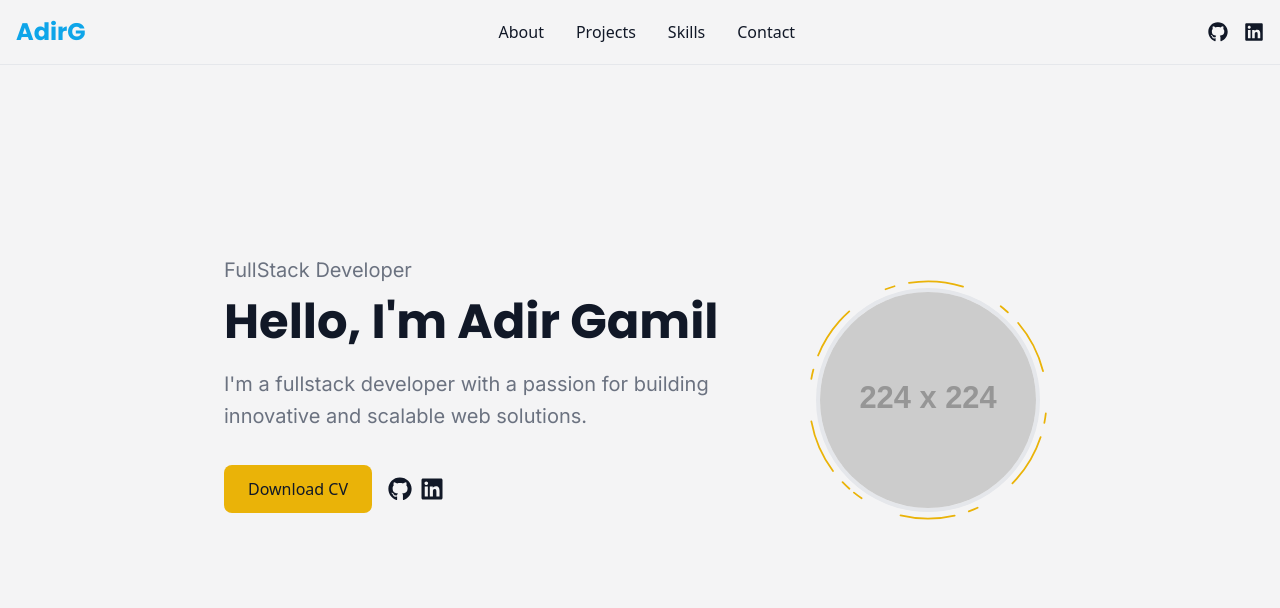
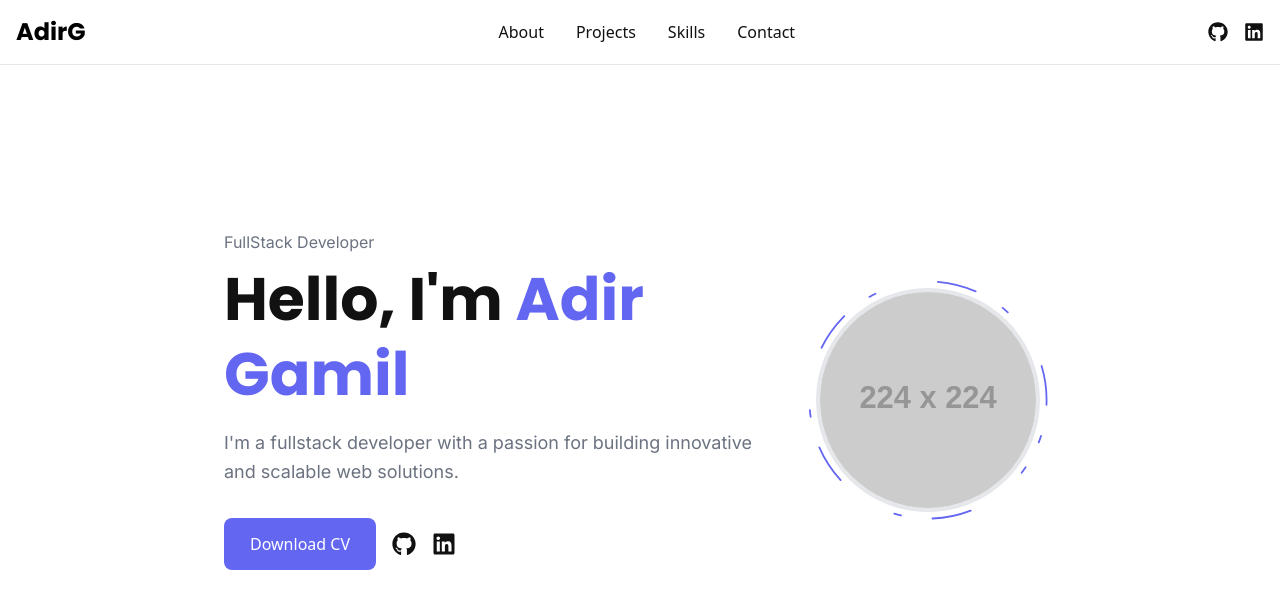
Before and after one commit to AdirGamil/NextProtfolio, a Next.js app: page / in a window 1280 px wide. Shown: the top 608 px of the page. Built offline with nearby package versions, Linux system fonts and the light colour scheme.

Commit message:
add color pallte and fix styling

```diff
--- a/app/globals.css
+++ b/app/globals.css
@@ -1,28 +1,41 @@
 @import 'tailwindcss';
 
-/* Light Mode via @theme */
+/* פלטת צבעים — מצב אור */
 @theme {
   --font-heading: 'Poppins', sans-serif;
   --font-body: 'Inter', sans-serif;
 
-  --color-background: #f4f4f5;
-  --color-foreground: #111827;
-  --color-primary: #0ea5e9;
-  --color-secondary: #22c55e;
-  --color-accent: #eab308;
+  /* בסיס */
+  --color-background: #ffffff;
+  --color-foreground: #111111;
   --color-muted: #6b7280;
   --color-border: #e5e7eb;
+
+  /* Accent */
+  --color-accent: #6366f1;         /* Indigo-500 */
+  --color-accent-hover: #4f46e5;   /* Indigo-600 */
+  --color-accent-active: #4338ca;  /* Indigo-700 */
+  --color-accent-muted: #e0e7ff;   /* רקע בהיר מאוד */
+
+  /* Error / Danger */
+  --color-danger: #ef4444;
+  --color-danger-hover: #dc2626;
 }
 
-/* Dark Mode overrides */
+/* מצב כהה */
 :root.dark {
   --color-background: #0f172a;
-  --color-foreground: #f1f5f9;
-  --color-primary: #38bdf8;
-  --color-secondary: #4ade80;
-  --color-accent: #facc15;
+  --color-foreground: #f8fafc;
   --color-muted: #94a3b8;
   --color-border: #1e293b;
+
+  --color-accent: #818cf8;
+  --color-accent-hover: #a5b4fc;
+  --color-accent-active: #c7d2fe;
+  --color-accent-muted: #312e81;
+
+  --color-danger: #f87171;
+  --color-danger-hover: #ef4444;
 }
 
 /* טיפוגרפיה */
@@ -57,22 +70,20 @@
     @apply text-sm text-muted;
   }
 
-
-
   strong {
     @apply font-semibold text-foreground;
   }
 
   blockquote {
-    @apply border-l-4 border-primary pl-4 italic text-muted;
+    @apply border-l-4 border-accent pl-4 italic text-muted;
   }
 
   code {
-    @apply font-mono text-sm bg-muted text-foreground px-1 py-0.5 rounded;
+    @apply font-mono text-sm bg-[var(--color-accent-muted)] text-foreground px-1 py-0.5 rounded;
   }
 }
 
-/* כלי עזר לצבעים */
+/* כלי עזר */
 @layer utilities {
   .bg-background {
     background-color: var(--color-background);
@@ -82,20 +93,12 @@
     color: var(--color-foreground);
   }
 
-  .bg-primary {
-    background-color: var(--color-primary);
+  .text-muted {
+    color: var(--color-muted);
   }
 
-  .text-primary {
-    color: var(--color-primary);
-  }
-
-  .bg-secondary {
-    background-color: var(--color-secondary);
-  }
-
-  .text-secondary {
-    color: var(--color-secondary);
+  .border-border {
+    border-color: var(--color-border);
   }
 
   .bg-accent {
@@ -106,16 +109,24 @@
     color: var(--color-accent);
   }
 
-  .text-muted {
-    color: var(--color-muted);
+  .hover\:bg-accent:hover {
+    background-color: var(--color-accent-hover);
   }
 
-  .border-border {
-    border-color: var(--color-border);
+  .active\:bg-accent:active {
+    background-color: var(--color-accent-active);
   }
 
-  .hover\:bg-primary:hover {
-    background-color: var(--color-primary);
+  .bg-accent-muted {
+    background-color: var(--color-accent-muted);
+  }
+
+  .text-danger {
+    color: var(--color-danger);
+  }
+
+  .hover\:text-danger:hover {
+    color: var(--color-danger-hover);
   }
 
   .nav__link {
--- a/components/sections/Hero.tsx
+++ b/components/sections/Hero.tsx
@@ -1,64 +1,21 @@
 'use client'
+
 import { motion } from 'framer-motion'
-import { FaGithub, FaLinkedin, FaTwitter } from 'react-icons/fa'
+import { FaGithub, FaLinkedin } from 'react-icons/fa'
+
 const Hero = () => {
   return (
-    <section className="min-h-screen flex flex-col md:flex-row justify-center items-center bg-background text-foreground px-4">
-      {/* Left Side - Text & Links */}
-      <motion.div
-        initial={{ opacity: 0, x: -20 }}
-        animate={{ opacity: 1, x: 0 }}
-        transition={{ duration: 0.8 }}
-        className="max-w-xl md:pr-8 text-center md:text-left"
-      >
-  {/* Subtitle */}
-  <h5 className="text-muted text-lg sm:text-xl font-body mb-2">
-        FullStack Developer
-      </h5>
-      {/* Main Headline */}
-      <h1 className="text-4xl sm:text-5xl font-bold font-heading mb-4">
-        Hello, I'm <span className="">Adir Gamil</span>
-      </h1>
-      {/* Description */}
-      <p className="text-muted text-lg sm:text-xl font-body mb-8">
-        I'm a fullstack developer with a passion for building innovative and scalable web solutions.
-      </p>
-      {/* CTA Button */}
-      <div className="mb-8 flex justify-center md:justify-start gap-4 items-center">
-        <button className="bg-accent text-foreground px-6 py-3 rounded-lg hover:bg-primary transition-colors duration-300">
-          Download CV
-        </button>
-      {/* Social Icons */}
-      <div className="flex justify-center md:justify-start gap-2 text-2xl">
-        <a
-          href="https://github.com/AdirGamil"
-          target="_blank"
-          rel="noopener noreferrer"
-          aria-label="GitHub"
-        >
-          <FaGithub className="hover:text-primary transition-colors" />
-        </a>
-        <a
-          href="https://linkedin.com/in/adirg"
-          target="_blank"
-          rel="noopener noreferrer"
-          aria-label="LinkedIn"
-        >
-          <FaLinkedin className="hover:text-primary transition-colors" />
-        </a>
-      </div>
-      </div>
-      </motion.div>
-
-      {/* Right Side - Profile with Rotating Ring */}
-      <div className="relative w-64 h-64 flex justify-center items-center">
-          {/* טבעת מסתובבת עם SVG */}
+    <section className="min-h-screen flex flex-col md:flex-row items-center justify-center bg-background text-foreground px-4 pt-12 md:pt-0">
+      {/* Mobile first: Profile Image on top */}
+      <div className="relative w-48 h-48 md:w-64 md:h-64 mb-8 md:mb-0 md:order-2 flex justify-center items-center">
+        {/* Rotating Ring */}
         <motion.svg
-            className="absolute w-[300px] h-[300px]"
+          className="absolute w-[260px] h-[260px] md:w-[300px] md:h-[300px]"
           viewBox="0 0 506 506"
           fill="transparent"
           xmlns="http://www.w3.org/2000/svg"
           animate={{ rotate: 360 }}
+          transition={{ duration: 30, repeat: Infinity, ease: 'linear' }}
         >
           <motion.circle
             cx="253"
@@ -75,18 +32,18 @@ const Hero = () => {
                 '4 250 22 22',
                 '0 0 0 0',
               ],
-                rotate: [0, 360, 720],
+              rotate: [0, 360, 0],
             }}
             transition={{
-                duration: 30,
+              duration: 12,
               repeat: Infinity,
-                ease: 'linear'
+              ease: 'linear',
             }}
           />
         </motion.svg>
 
-          {/* התמונה */}
-          <div className="relative w-56 h-56 rounded-full overflow-hidden border-4 border-border bg-background z-10">
+        {/* Profile Image */}
+        <div className="relative w-48 h-48 md:w-56 md:h-56 rounded-full overflow-hidden border-4 border-border bg-background z-10">
           <img
             src="https://placehold.co/224x224"
             alt="Adir's Profile"
@@ -95,6 +52,62 @@ const Hero = () => {
         </div>
       </div>
 
+      {/* Text + Links */}
+      <motion.div
+        initial={{ opacity: 0, x: -20 }}
+        animate={{ opacity: 1, x: 0 }}
+        transition={{ duration: 0.8 }}
+        className="max-w-xl text-center md:text-left md:pr-12"
+      >
+        {/* Subtitle */}
+        <h5 className="text-muted   font-body mb-2">FullStack Developer</h5>
+
+        {/* Main Headline */}
+        <h1 className="  font-bold font-heading mb-4">
+          Hello, I'm <span className="text-accent">Adir Gamil</span>
+        </h1>
+
+        {/* Description */}
+        <p className="text-muted   font-body mb-8">
+          I'm a fullstack developer with a passion for building innovative and
+          scalable web solutions.
+        </p>
+
+        {/* CTA + Socials */}
+        <div className="flex flex-col sm:flex-row items-center justify-center md:justify-start gap-4">
+        <a
+          href="/Adir-Resume.pdf"
+          download={true}
+          className="px-6 py-3 rounded-lg border-2 border-transparent bg-accent text-white font-medium transition-all duration-300
+          hover:bg-primary hover:text-accent cursor-pointer hover:border-accent
+          active:bg-accent-active"
+        >
+          Download CV
+        </a>
+
+
+          <div className="flex gap-4 text-2xl">
+            <a
+              href="https://github.com/AdirGamil"
+              target="_blank"
+              rel="noopener noreferrer"
+              aria-label="GitHub"
+              className="hover:text-accent transition-colors"
+            >
+              <FaGithub />
+            </a>
+            <a
+              href="https://linkedin.com/in/adirg"
+              target="_blank"
+              rel="noopener noreferrer"
+              aria-label="LinkedIn"
+              className="hover:text-accent transition-colors"
+            >
+              <FaLinkedin />
+            </a>
+          </div>
+        </div>
+      </motion.div>
     </section>
   )
 }
```
Lines whose indentation alone changed are shown as unchanged.
